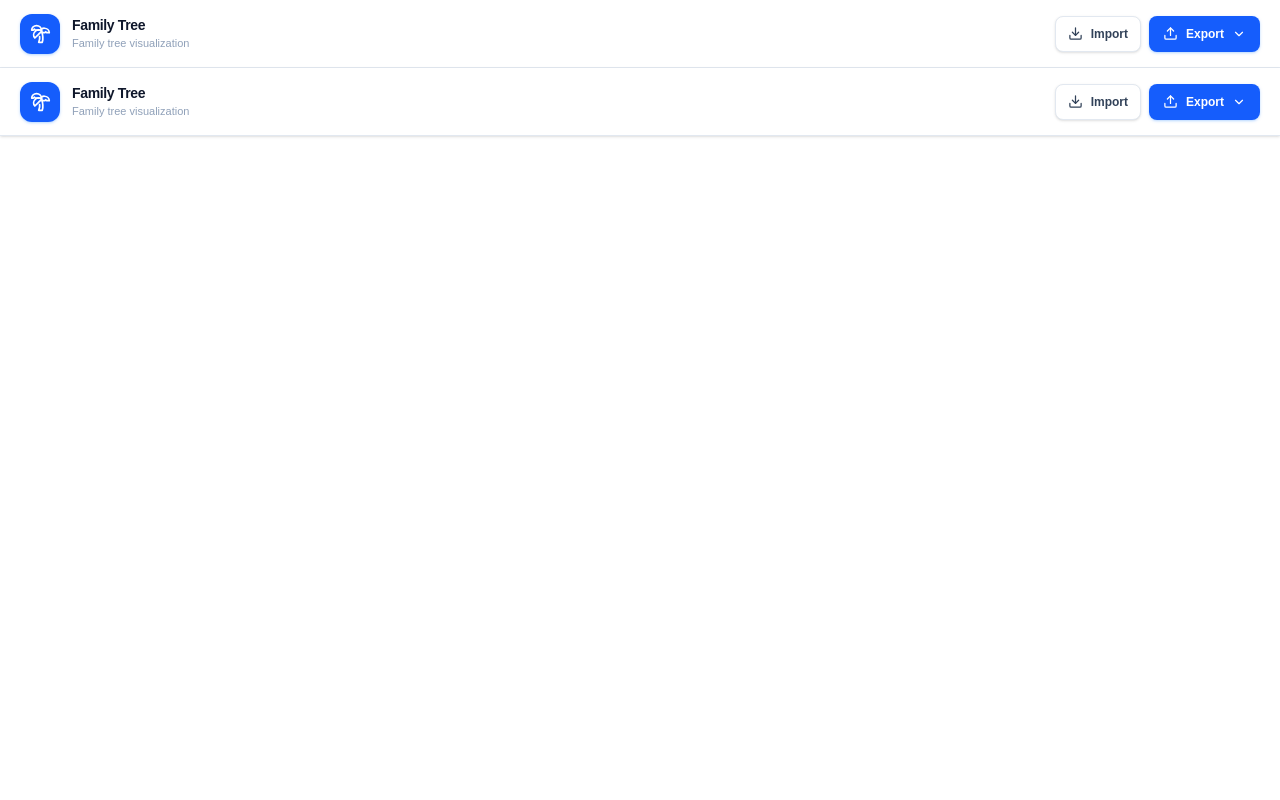
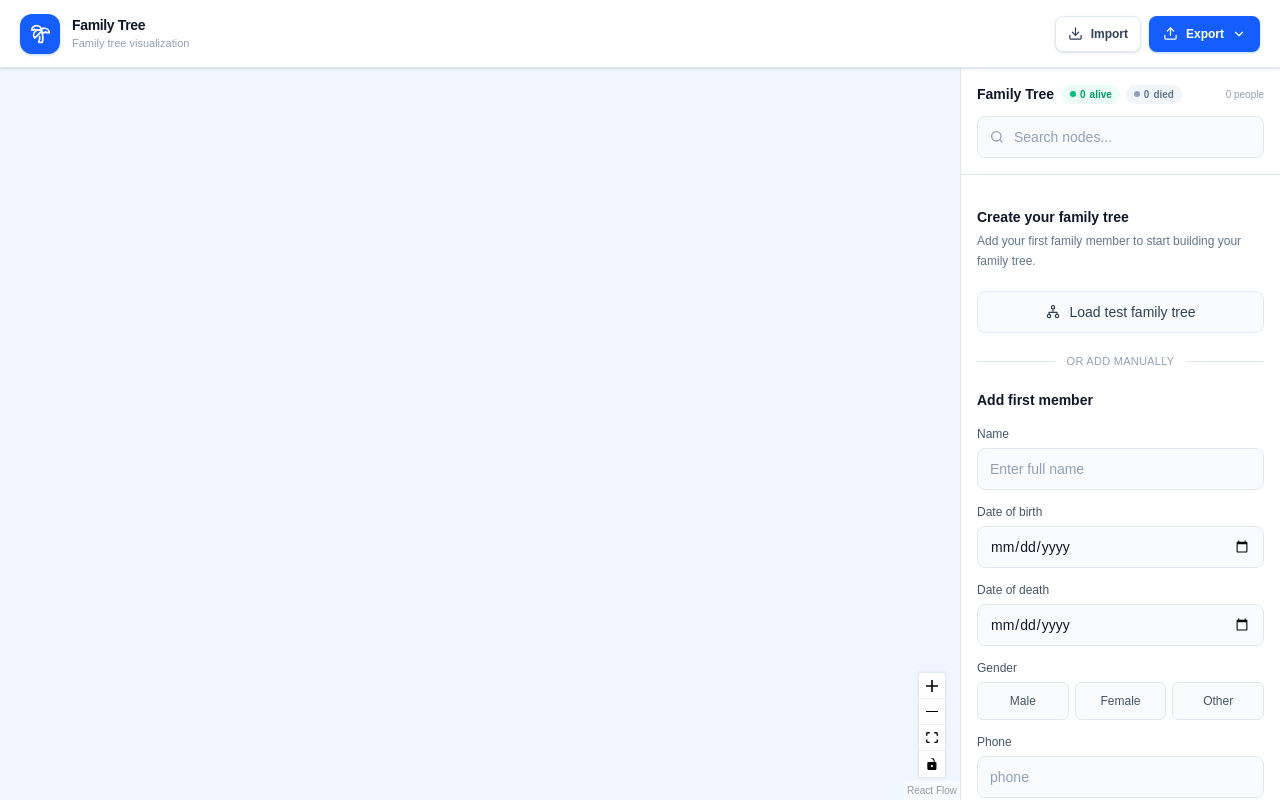
Before and after one commit to arjunpsdchaudhary/family-tree-visualizer, a Next.js app: page /canvas in a window 1280 px wide. Built offline with nearby package versions, Linux system fonts and the light colour scheme.

Commit message:
update count ui and relationship selection

```diff
--- a/app/canvas/layout.tsx
+++ /dev/null
@@ -1,15 +0,0 @@
-import FamilyTree from "@/components/FamilyTree";
-import NavBar from "@/components/NavBar";
-import React, { ReactNode } from "react";
-
-const layout = ({ children }: { children: ReactNode }) => {
-  return (
-    <section className="min-h-screens  w-full flex flex-col">
-      <NavBar />
-      <FamilyTree />
-      {/* {children} */}
-    </section>
-  );
-};
-
-export default layout;
--- a/app/page.tsx
+++ b/app/page.tsx
@@ -4,7 +4,7 @@ import React from "react";
 
 const page = () => {
   return (
-    <main className="flex flex-1 min-h-0 min-w-0 flex-row">
+    <main className=" flex-1 flex flex-col lg:flex-row min-h-0 min-w-0">
       <FamilyTree />
       <DetailsBar />
     </main>
--- a/components/DetailsBar.tsx
+++ b/components/DetailsBar.tsx
@@ -3,6 +3,7 @@
 import { Person } from "@/lib/types";
 import { useData } from "@/contexts/DataContextProvider";
 import React, { useEffect, useRef, useState } from "react";
+import { ArrowDown, ArrowUp } from "lucide-react";
 
 /* =========================================================
    AGE CALCULATION
@@ -600,7 +601,7 @@ const DetailsBar = () => {
                 title={`${aliveCount} alive`}
               >
                 <span className="h-1.5 w-1.5 rounded-full bg-emerald-500" />
-                {aliveCount}
+                {aliveCount} <p>alive</p>
               </span>
 
               {/* Deceased count */}
@@ -610,7 +611,7 @@ const DetailsBar = () => {
                 title={`${deceasedCount} deceased`}
               >
                 <span className="h-1.5 w-1.5 rounded-full bg-slate-400" />
-                {deceasedCount}
+                {deceasedCount} <p>died</p>
               </span>
             </div>
           </div>
@@ -930,10 +931,10 @@ const DetailsBar = () => {
 
                 <span
                   className={`flex h-7 w-7 items-center justify-center rounded-md bg-slate-100 text-slate-500 transition ${
-                    showAddMember ? "rotate-45" : ""
+                    showAddMember ? "rotate-180" : ""
                   }`}
                 >
-                  <PlusIcon />
+                  <ArrowDown />
                 </span>
               </button>
 
@@ -999,9 +1000,9 @@ const DetailsBar = () => {
 
                         <option value="spouse">Spouse</option>
 
-                        <option value="parent">Parent</option>
+                        {/* <option value="parent">Parent</option>
 
-                        <option value="sibling">Sibling</option>
+                        <option value="sibling">Sibling</option> */}
                       </select>
                     </div>
 
@@ -1112,7 +1113,7 @@ const Field = ({
       <input
         id={id}
         name={name}
-        type={type}
+        type={label === "Phone" ? "number" : type}
         defaultValue={defaultValue ?? ""}
         placeholder={placeholder}
         className="w-full rounded-lg border border-slate-200 bg-slate-50 px-3 py-2.5 text-sm text-slate-900 outline-none transition placeholder:text-slate-400 focus:border-blue-500 focus:bg-white focus:ring-2 focus:ring-blue-500/10"
```
